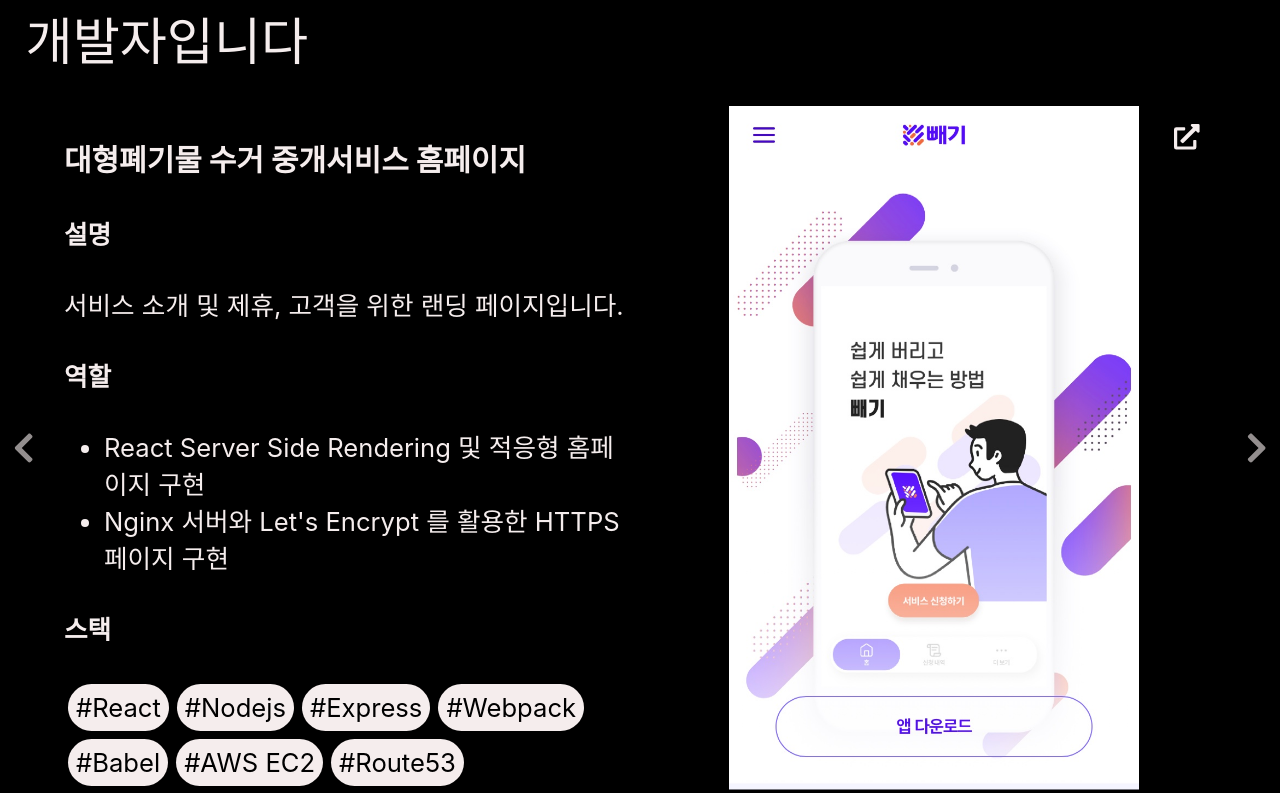
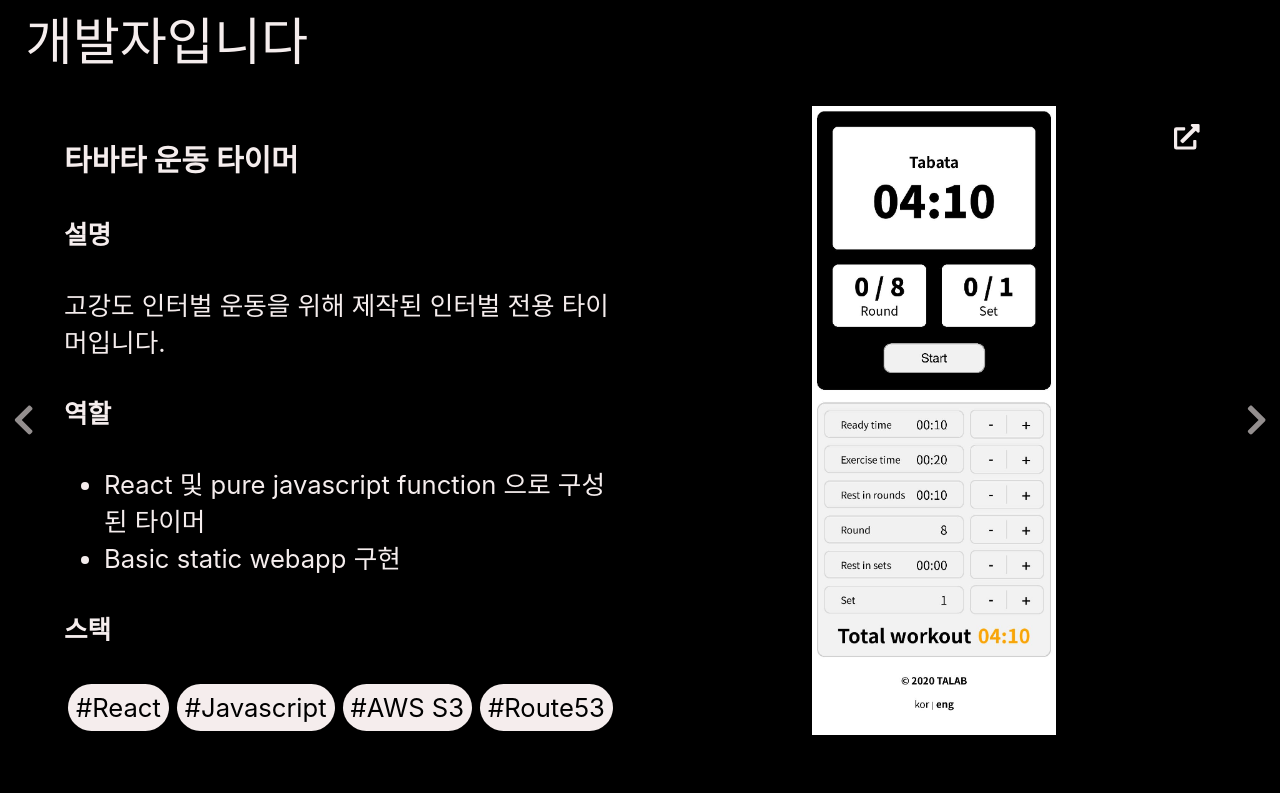
Before and after one commit to ekklesia11/portfolio_csr, a React (Create React App) app: page / in a window 1280 px wide. Shown: the part 560-1353 px from the top of the page. Built offline with nearby package versions, Linux system fonts and the light colour scheme.

Commit message:
tabata timer work updated and work title for bbegi updated

```diff
--- a/src/components/project/projectBox.js
+++ b/src/components/project/projectBox.js
@@ -9,6 +9,7 @@ import project1 from "../../assets/project1.png";
 import project2 from "../../assets/project2.png";
 import secondhand from "../../assets/secondhand.png";
 import homepage from "../../assets/homepage.jpg";
+import tabata from "../../assets/tabata-timer.jpg";
 
 const ProjectBox = () => {
   const [page, setPage] = useState(0);
@@ -16,7 +17,24 @@ const ProjectBox = () => {
 
   const project = [
     {
-      title: "대형폐기물 수거 중개서비스 홈페이지",
+      title: "타바타 운동 타이머",
+      description: "고강도 인터벌 운동을 위해 제작된 인터벌 전용 타이머입니다.",
+      roles: [
+        "React 및 pure javascript function 으로 구성된 타이머",
+        "Basic static webapp 구현",
+      ],
+      stacks: [
+        "#React",
+        "#Javascript",
+        "#AWS S3",
+        "#Route53",
+      ],
+      images: [tabata],
+      github: "",
+      link: "http://timer.talab.pro",
+    },
+    {
+      title: "서비스 홈페이지",
       description: "서비스 소개 및 제휴, 고객을 위한 랜딩 페이지입니다.",
       roles: [
         "React Server Side Rendering 및 적응형 홈페이지 구현",
@@ -33,10 +51,10 @@ const ProjectBox = () => {
       ],
       images: [homepage],
       github: "",
-      link: "https://bbegi.com/",
+      link: "https://gatda.com/",
     },
     {
-      title: "대형폐기물 수거 중개서비스 어드민 페이지",
+      title: "서비스 어드민 페이지",
       description: "서비스의 운영 관리를 위한 권한별 어드민 페이지입니다.",
       roles: [
         "React Client Side Rendering, AWS S3 기반 Static 웹 사이트 구현",
```
Also changed, not shown: src/assets/tabata-timer.jpg (added).
